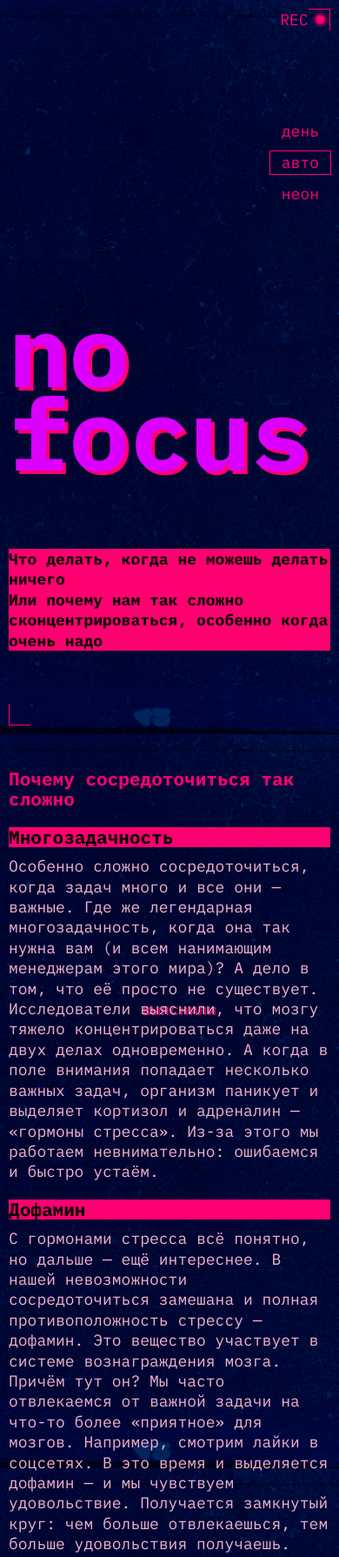
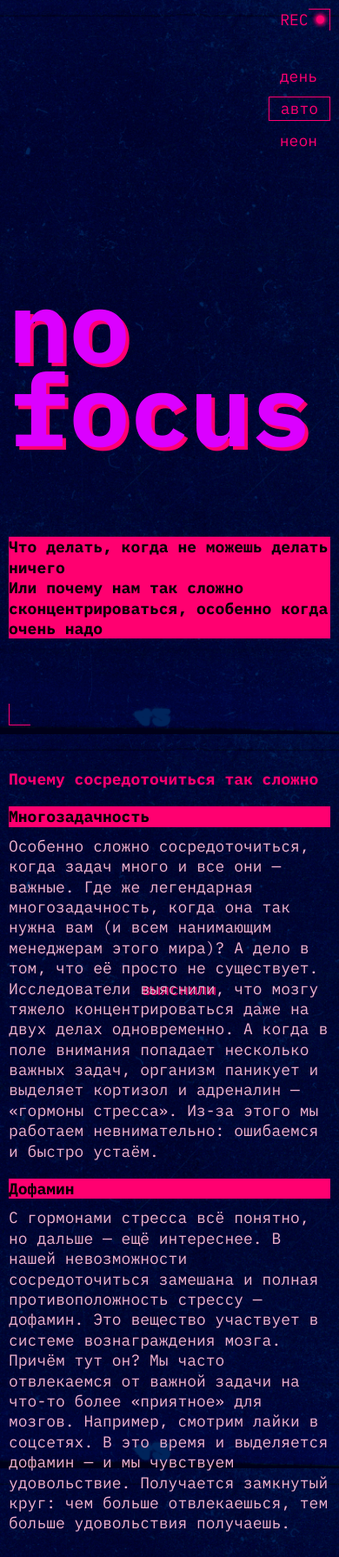
Before and after one commit to macaronin01/slozhno-sosredotochitsya-ad, a plain HTML site: page index.html in a window 390 px wide. Shown: the top 1790 px of the page at 87% size. Drawn offline with Linux system fonts and the light colour scheme.

Commit message:
second mobile version dark

```diff
--- a/index.html
+++ b/index.html
@@ -200,19 +200,19 @@
         </h3>
         <ul class="main__image-list">
           <li class="image-item">
-            <img src="./images/sunset.png" class="main__section-image" />
+            <img src="./images/sunset.png" alt="Закат" class="main__section-image" />
           </li>
           <li class="image-item">
-            <img src="./images/ice-cream.png" class="main__section-image" />
+            <img src="./images/ice-cream.png" alt="Мороженое" class="main__section-image" />
           </li>
           <li class="image-item">
-            <img src="./images/tape.png" class="main__section-image" />
+            <img src="./images/tape.png" alt="Кассета" class="main__section-image" />
           </li>
           <li class="image-item">
-            <img src="./images/books.png" class="main__section-image" />
+            <img src="./images/books.png" alt="Книги" class="main__section-image" />
           </li>
           <li class="image-item">
-            <img src="./images/street.png" class="main__section-image" />
+            <img src="./images/street.png" alt="Улица" class="main__section-image" />
           </li>
         </ul>
       </section>
--- a/styles/style.css
+++ b/styles/style.css
@@ -3,8 +3,8 @@
 .page {
   font-family: 'IBM Plex Mono';
   font-size: 18px;
-  line-height: 23.4px;
-
+  line-height: 1.3;
+  background-color: var(--page-color);
   background-image: url('../images/cover-image-dark.png');
   background-size: cover;
   background-attachment: fixed;
@@ -13,13 +13,13 @@
 
 .header {
   height: 100vh;
+  min-height: 668px;
   display: grid;
-  grid-template-rows: 1fr auto 1fr;
+  grid-template-rows: 1fr min-content 1fr;
   grid-template-columns: 1fr;
   position: relative;
   align-items: center;
   padding: 10px;
-
 }
 
 .title-decor {
@@ -61,11 +61,15 @@
 }
 
 .header__theme-menu-list {
-  display: flex;
-  flex-direction: column;
-  align-items: flex-end;
+  display: grid;
   gap: 10px;
+}
+
+.header__theme-menu {
+  justify-self: end;
+  align-self: start;
   margin-top: 65px;
+  margin-right: var(--decoration-gap);
 }
 
 .header__theme-menu-button {
@@ -79,7 +83,7 @@
 }
 
 .header__theme-menu-button_active {
-  outline: 1px solid var(--accent-color);
+  border: 1px solid var(--accent-color);
   cursor: default;
 }
 
@@ -87,14 +91,22 @@
   outline: 1px solid rgba(255, 0, 112, 0.4);
 }
 
+.header__theme-menu-button:focus-visible {
+  border: none;
+  outline: none;
+  border-bottom: 1px solid var(--button-color);
+}
+
+.header__theme-menu-button:focus {
+  outline: none;
+}
+
 .cover-title {
-  font-size: 116px;
+  font-size: clamp(7.25rem, 7.0115rem + 1.0178vw, 7.5rem);
   font-weight: bold;
   line-height: 0.825;
   color: var(--title-color);
   text-shadow: 4px 4px 0 var(--accent-color);
-  grid-row: 2;
-  margin-top: 55px ;
 }
 
 .header__cover {
@@ -116,6 +128,8 @@
 
 /* Левый нижний угол */
 .decorated-zone::before {
+  align-self: flex-start;
+  justify-self: end;
   bottom: 10px;
   left: 10px;
   border-left: 1px solid var(--accent-color);
@@ -141,13 +155,17 @@
 }
 
 .main__section-title {
-  font-weight: bold;
+  font-weight: 700;
   color: var(--accent-color);
+  font-size: 18px;
 }
 
+.main__section-subtitle {
+  font-size: 18px;
+}
 
 .answer {
-  margin: 20px 0;
+  margin: 20px 0 0;
   display: flex;
   flex-direction: column;
   gap: 10px;
@@ -164,7 +182,7 @@
 .main__image-list {
   display: grid;
   grid-template-columns: repeat(auto-fit, minmax(250px, 1fr));
-  gap: 20px;
+  gap: 10px;
   max-width: 100%;
   margin-top: 10px;
 }
@@ -173,6 +191,9 @@
   width: 100%;
   height: auto;
   object-fit: contain;
+  margin: 0;
+  padding: 0;
+  display: block;
 }
 
 .footer {
--- a/styles/variables.css
+++ b/styles/variables.css
@@ -3,4 +3,5 @@
   --title-color: #DB00FF;
   --background-image: '../images/cover-image-dark.png';
   --text-color: #F1B2CE;
+  --page-color: rgba(0, 0, 40, 1);
 }
```
